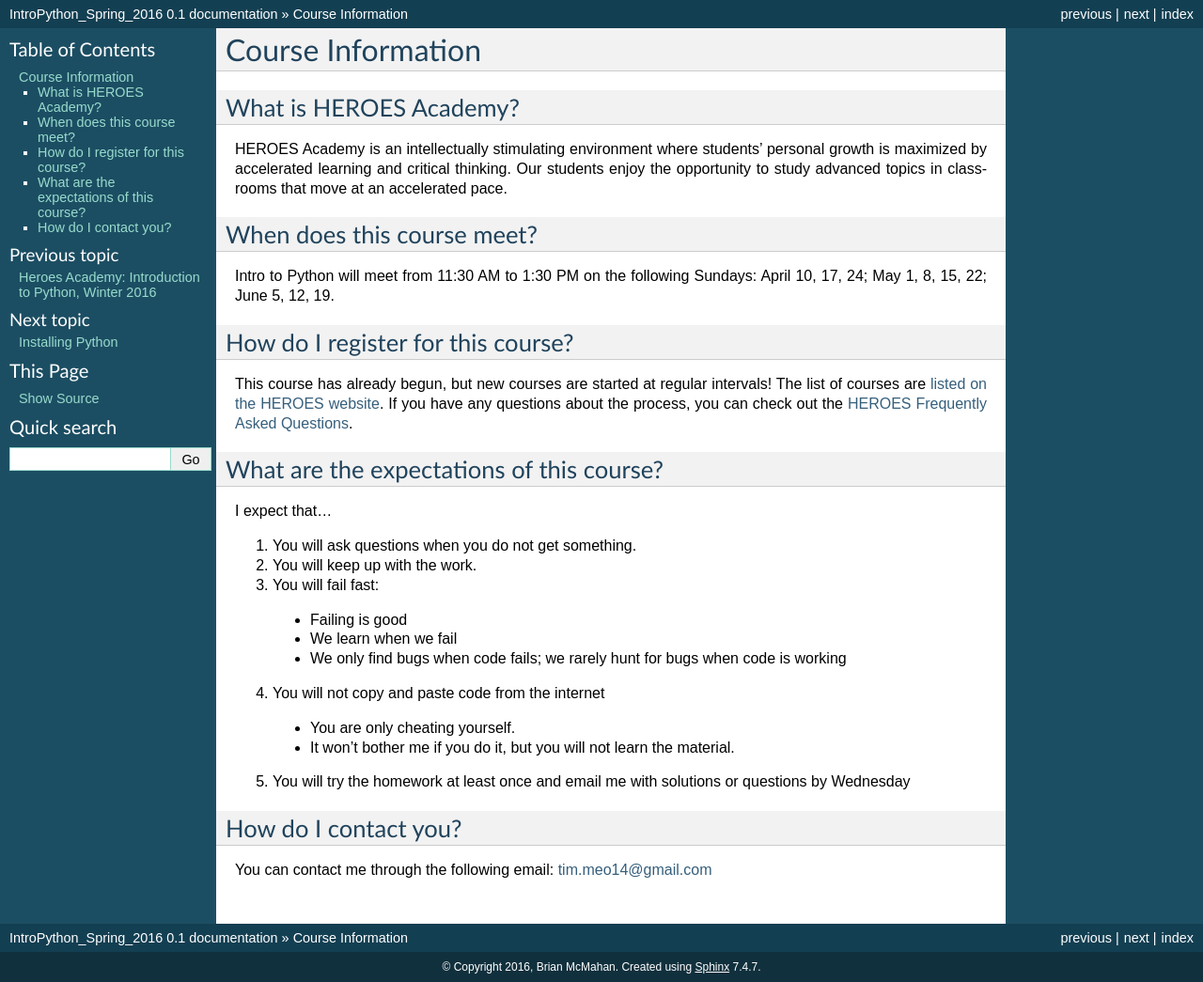
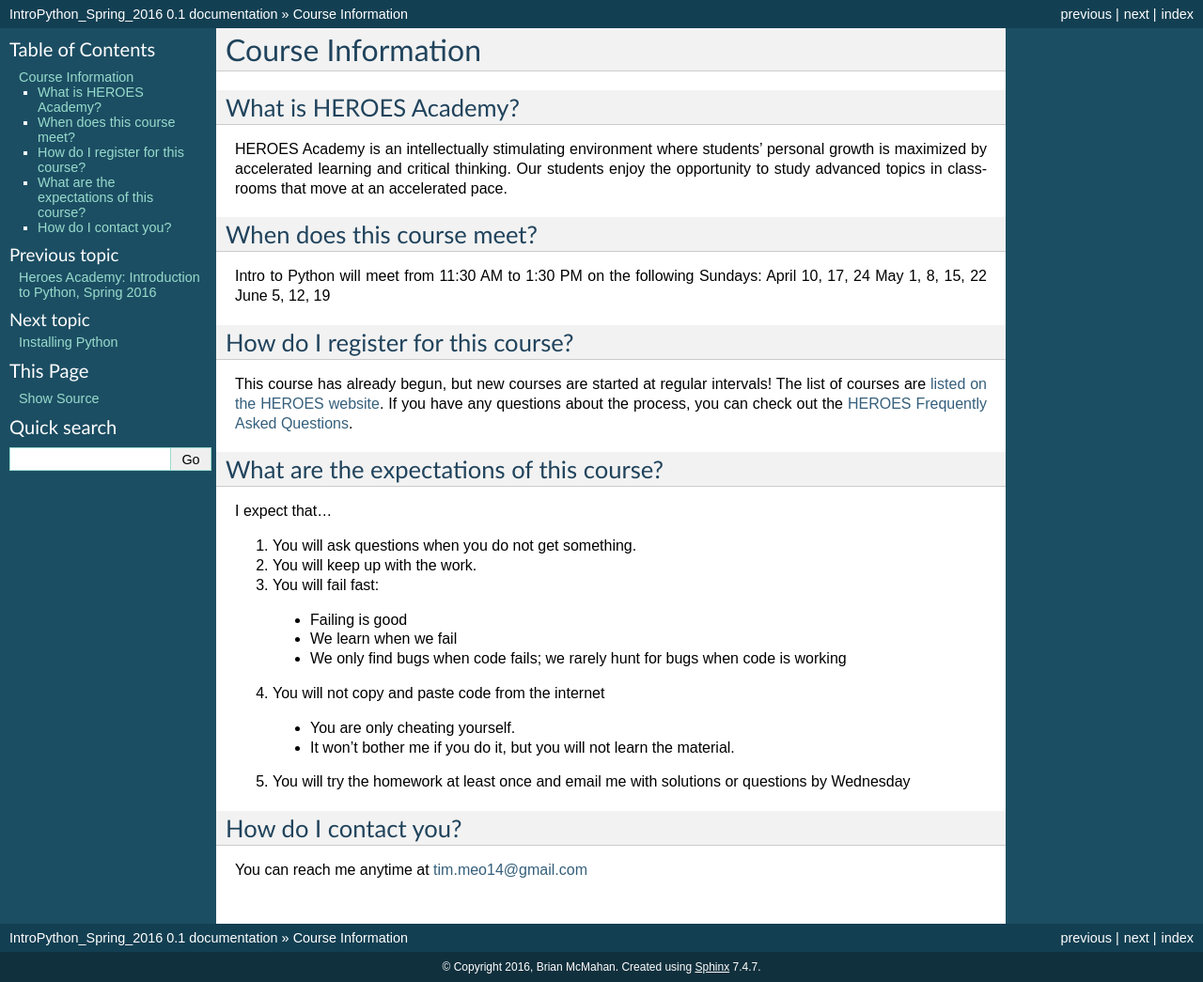
Before and after one commit to Heroes-Academy/Intro-to-Python-Spring-2016, a Sphinx documentation site: the page built from docs/source/info.rst, in a window 1280 px wide. Shown: the whole page at 94% size. Built offline with Sphinx 7.4.7, drawn with Linux system fonts in a browser that asks for light colours.

Commit message:
Email
Further updates to dates and contact information

```diff
--- a/docs/source/index.rst
+++ b/docs/source/index.rst
@@ -1,8 +1,8 @@
-.. Resource master file for the Heroes Academy Winter 2016 Introduction to AI course
+.. Resource master file for the Heroes Academy Spring 2016 Introduction to AI course
 .. author: brian mcmahan, tim meo
 .. date: 4/9/2016
 
-Heroes Academy: Introduction to Python, Winter 2016
+Heroes Academy: Introduction to Python, Spring 2016
 ===============================================
 
 Course Description
--- a/docs/source/info.rst
+++ b/docs/source/info.rst
@@ -9,7 +9,10 @@ HEROES Academy is an intellectually stimulating environment where students’ pe
 When does this course meet?
 ---------------------------
 
-Intro to Python will meet from 11:30 AM to 1:30 PM on the following Sundays: April 10, 17, 24; May 1, 8, 15, 22; June 5, 12, 19.
+Intro to Python will meet from 11:30 AM to 1:30 PM on the following Sundays:
+April 10, 17, 24
+May 1, 8, 15, 22
+June 5, 12, 19
 
 How do I register for this course?
 ----------------------------------
@@ -37,4 +40,4 @@ I expect that...
 How do I contact you?
 ---------------------
 
-You can contact me through the following email: tim.meo14@gmail.com
+You can reach me anytime at tim.meo14@gmail.com
```
